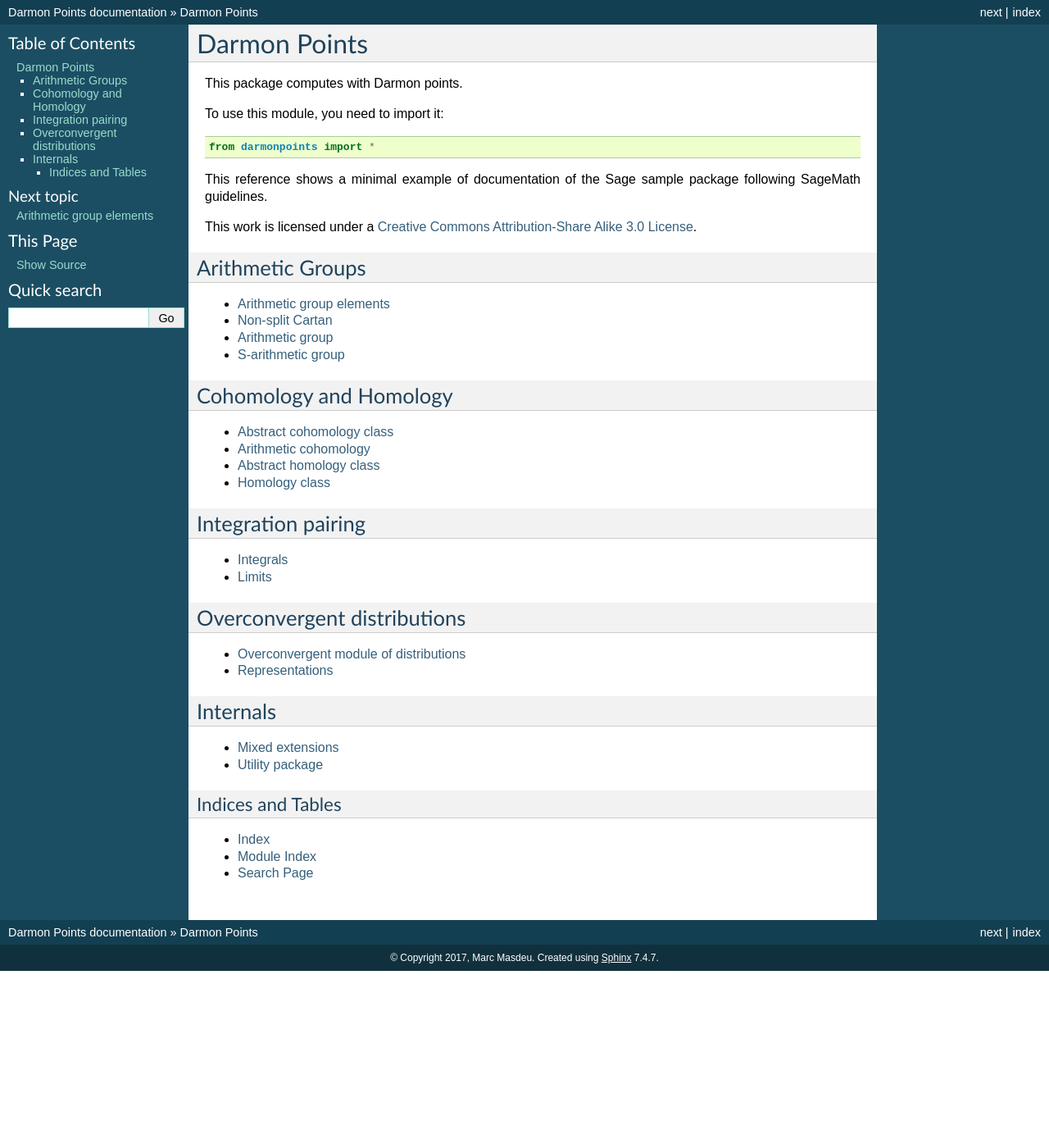
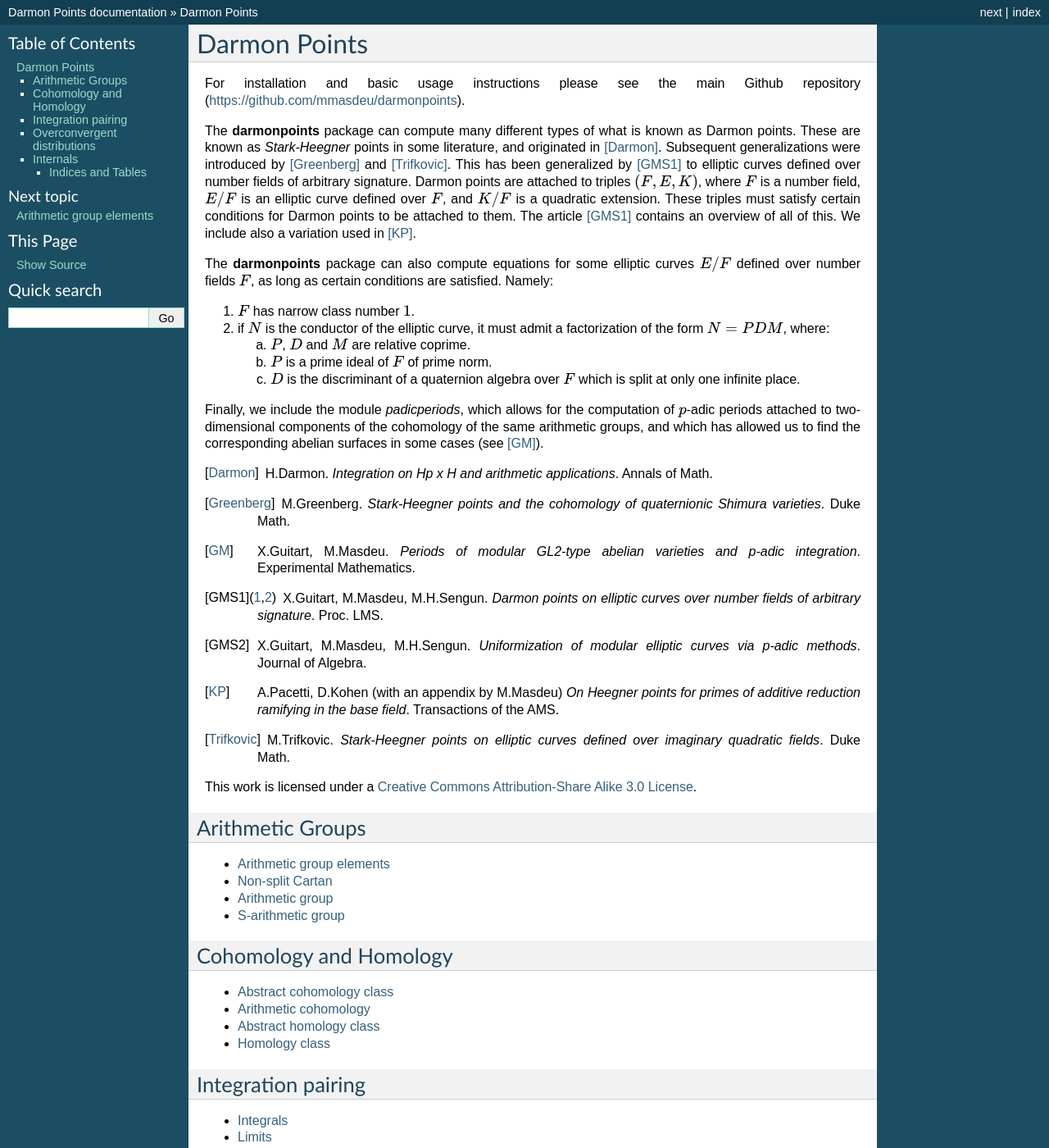
Before and after one commit to mmasdeu/darmonpoints, a Sphinx documentation site: the page built from docs/source/index.rst, in a window 1280 px wide and 1400 px high. Shown: the whole window at 82% size. Built offline with Sphinx 7.4.7, drawn with Linux system fonts in a browser that asks for light colours; formulas are drawn with MathJax 3; the version number could not be read and is left out.

Commit message:
Updated documentation with newest changes.

```diff
--- a/docs/source/index.rst
+++ b/docs/source/index.rst
@@ -1,15 +1,29 @@
 ====================
 Darmon Points
 ====================
+For installation and basic usage instructions please see the main Github repository (https://github.com/mmasdeu/darmonpoints).
 
-This package computes with Darmon points.
+The **darmonpoints** package can compute many different types of what is known as Darmon points. These are known as *Stark-Heegner* points in some literature, and originated in [Darmon]_. Subsequent generalizations were introduced by [Greenberg]_ and [Trifkovic]_. This has been generalized by [GMS1]_ to elliptic curves defined over number fields of arbitrary signature. Darmon points are attached to triples `(F,E,K)`, where `F` is a number field, `E/F` is an elliptic curve defined over `F`, and `K/F` is a quadratic extension. These triples must satisfy certain conditions for Darmon points to be attached to them. The article [GMS1]_ contains an overview of all of this. We include also a variation used in [KP]_.
 
-To use this module, you need to import it::
+The **darmonpoints** package can also compute equations for some elliptic curves `E/F` defined over number fields `F`, as long as certain conditions are satisfied. Namely:
 
-    from darmonpoints import *
+1) `F` has narrow class number `1`.
+2) if `N` is the conductor of the elliptic curve, it must admit a factorization of the form `N = PDM`, where:
 
-This reference shows a minimal example of documentation of the
-Sage sample package following SageMath guidelines.
+   a) `P`, `D` and `M` are relative coprime.
+   b) `P` is a prime ideal of `F` of prime norm.
+   c) `D` is the discriminant of a quaternion algebra over `F` which is split at only one infinite place.
+
+Finally, we include the module *padicperiods*, which allows for the computation of `p`-adic periods attached to two-dimensional components of the cohomology of the same arithmetic groups, and which has allowed us to find the corresponding abelian surfaces in some cases (see [GM]_).
+
+
+..   [Darmon] H.Darmon. *Integration on Hp x H and arithmetic applications*. Annals of Math.
+..   [Greenberg] M.Greenberg. *Stark-Heegner points and the cohomology of quaternionic Shimura varieties*. Duke Math.
+..   [GM] X.Guitart, M.Masdeu. *Periods of modular GL2-type abelian varieties and p-adic integration*. Experimental Mathematics.
+..   [GMS1] X.Guitart, M.Masdeu, M.H.Sengun. *Darmon points on elliptic curves over number fields of arbitrary signature*. Proc. LMS.
+..   [GMS2] X.Guitart, M.Masdeu, M.H.Sengun. *Uniformization of modular elliptic curves via p-adic methods*. Journal of Algebra.
+..   [KP] A.Pacetti, D.Kohen (with an appendix by M.Masdeu) *On Heegner points for primes of additive reduction ramifying in the base field*. Transactions of the AMS.
+..   [Trifkovic] M.Trifkovic. *Stark-Heegner points on elliptic curves defined over imaginary quadratic fields*. Duke Math.
 
 This work is licensed under a `Creative Commons Attribution-Share Alike
 3.0 License`__.
```
Also changed, not shown: README.rst (+9 -3 lines).
